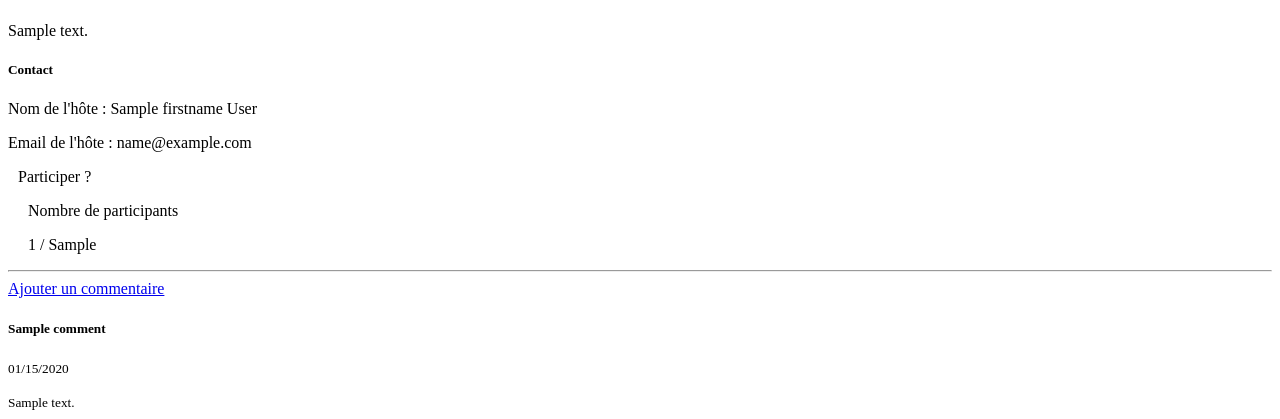
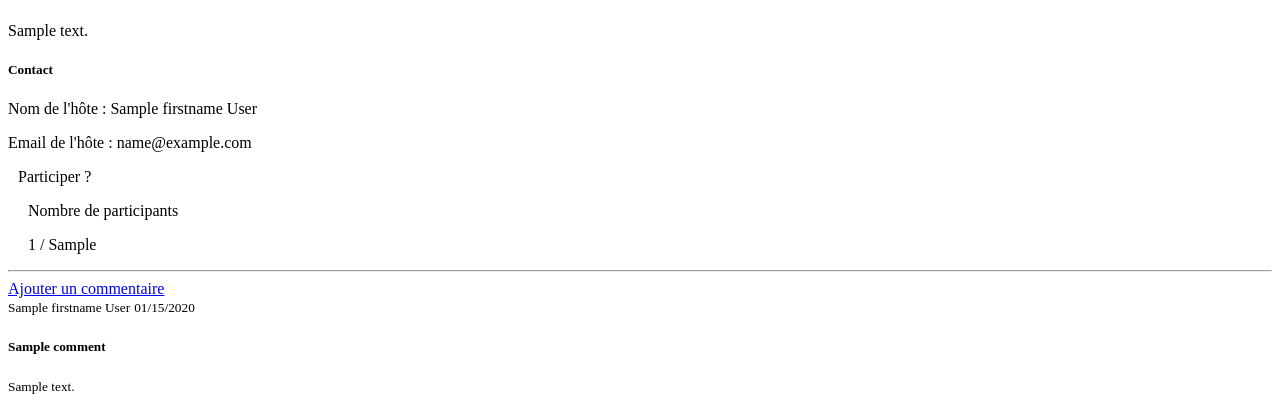
Before and after one commit to robinrenau/solitudeaccompagnee, a Symfony app: template templates/activity/show.html.twig in a window 1280 px wide. Shown: the part 807-1226 px from the top of the page. After the commit the page ends 1201 px from the top, so only its background shows below. Run offline with Twig, Linux system fonts and the light colour scheme; the template is opened without the code that fills it: most values are stand-ins (such as "Sample title", 1, 10 or a date in 2020); grey boxes marked "Sample" are stand-in pictures; some libraries are stand-ins or nearby versions.

Commit message:
Customizing the comment block

```diff
--- a/templates/activity/show.html.twig
+++ b/templates/activity/show.html.twig
@@ -108,16 +108,22 @@
         Ajouter un commentaire
     </a>
 
-    <section class="list-group mt-4">
+    <section class="list-group  mt-4">
 
         {% for comment in activity.comments %}
-            <article class="list-group-item">
+            <article class="list-group-item comment-block">
+                <div class="comment-small">
+                    <small>{{ comment.user.firstname }} {{ comment.user.lastname }}</small>
+                    <small>{{ comment.createdAt|date ("m/d/Y") }}</small>
+                </div>
+
                 <div class="d-flex w-100 justify-content-between">
                     <h5 class="mb-1">{{ comment.title }}</h5>
-                    <small>{{ comment.createdAt|date ("m/d/Y") }}</small>
+
                 </div>
                 <p class="mb-1"></p>
                 <small>{{ comment.content }}</small>
+
             </article>
         {% endfor %}
 
```
Also changed, not shown: assets/css/app.scss (+8 -0 lines).
